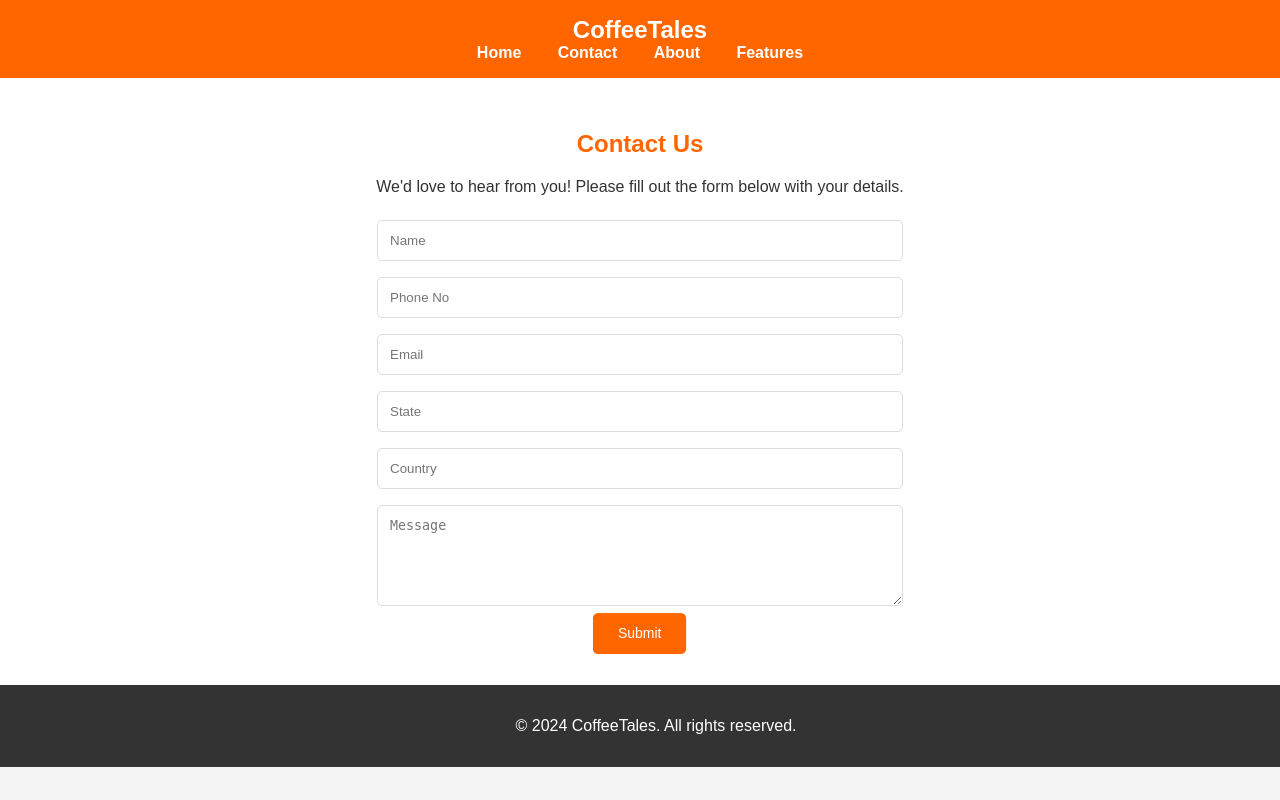
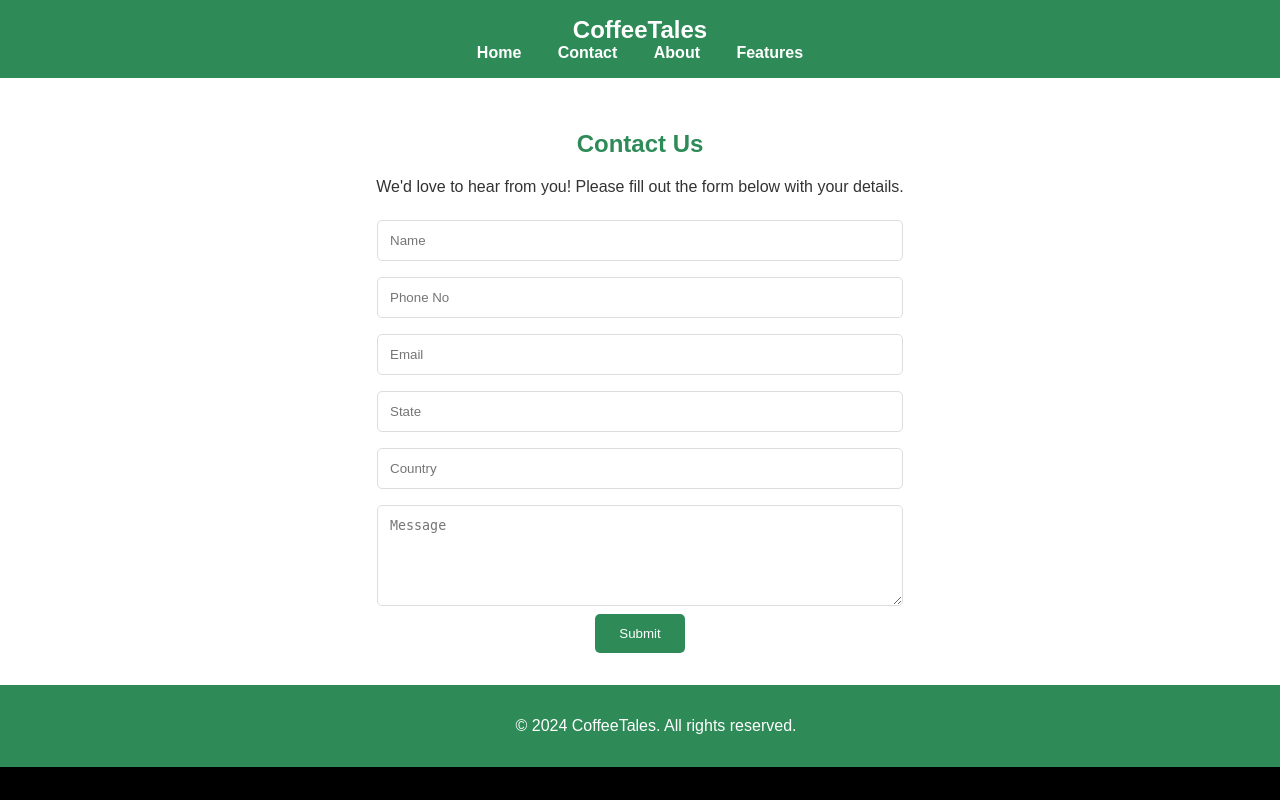
Before and after one commit to Rohanroy24/Zomato-Recommendations, a Flask app: page /contact in a window 1280 px wide. Run offline with Flask 3, Linux system fonts and the light colour scheme.

Commit message:
Made Changes!!

```diff
--- a/CoffeeTales/Templates/contactus.html
+++ b/CoffeeTales/Templates/contactus.html
@@ -5,15 +5,18 @@
     <meta name="viewport" content="width=device-width, initial-scale=1.0">
     <title>Contact Us - CoffeeTales</title>
     <style>
+        /* General Styles */
         body {
             font-family: Arial, sans-serif;
             margin: 0;
             padding: 0;
-            background-color: #f4f4f4;
+            background-color: #000000; /* Black body background */
+            color: #f4f4f4; /* Light grey text */
         }
 
+        /* Header Styles */
         header {
-            background-color: #ff6600;
+            background-color: #2e8b57; /* Green header background */
             color: white;
             padding: 1rem;
             text-align: center;
@@ -41,12 +44,16 @@
             font-weight: bold;
         }
 
+        nav ul li a:hover {
+            color: #f0fff4; /* Light green text on hover */
+        }
+
+        /* Contact Section Styles */
         .contact-section {
-            background-color: white;
-            color: #333;
+            background-color: #ffffff; /* White section background */
+            color: #333333; /* Dark text */
             padding: 2rem 1rem;
             text-align: center;
-            position: relative;
             animation: fadeIn 2s ease-in-out;
         }
 
@@ -57,7 +64,7 @@
         }
 
         .contact-section h1 {
-            color: #ff6600;
+            color: #2e8b57; /* Green heading text */
         }
 
         .contact-section form {
@@ -66,7 +73,8 @@
             align-items: center;
         }
 
-        .contact-section form input, .contact-section form textarea {
+        .contact-section form input,
+        .contact-section form textarea {
             width: 100%;
             max-width: 500px;
             padding: 0.75rem;
@@ -76,15 +84,32 @@
         }
 
         .contact-section form button {
-            background-color: #ff6600;
+            background-color: #2e8b57; /* Green button background */
             color: white;
             padding: 0.75rem 1.5rem;
             border: none;
             border-radius: 5px;
             cursor: pointer;
-            animation: buttonHover 0.5s infinite alternate;
+            transition: background-color 0.3s, transform 0.3s; /* Smooth transition */
         }
 
+        .contact-section form button:hover {
+            background-color: #ffffff; /* White background on hover */
+            color: #2e8b57; /* Green text on hover */
+            border: 2px solid #2e8b57; /* Green border on hover */
+            transform: scale(1.05); /* Slight grow on hover */
+        }
+
+        /* Footer Styles */
+        footer {
+            background-color: #2e8b57; /* Green footer background */
+            color: white;
+            text-align: center;
+            padding: 1rem;
+            width: 100%;
+        }
+
+        /* Animations */
         @keyframes fadeIn {
             from { opacity: 0; }
             to { opacity: 1; }
@@ -93,21 +118,6 @@
         @keyframes slideIn {
             from { transform: translateY(50px); }
             to { transform: translateY(0); }
-        }
-
-        @keyframes buttonHover {
-            from { transform: scale(1); }
-            to { transform: scale(1.05); }
-        }
-
-        footer {
-            background-color: #333;
-            color: white;
-            text-align: center;
-            padding: 1rem;
-            position: relative;
-            bottom: 0;
-            width: 100%;
         }
     </style>
 </head>
```
